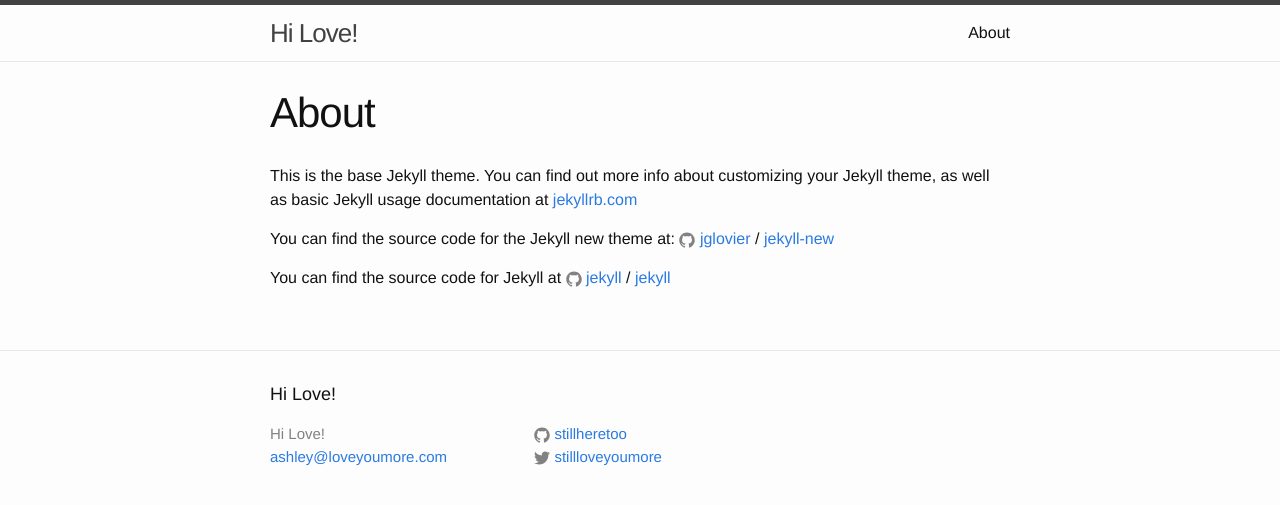
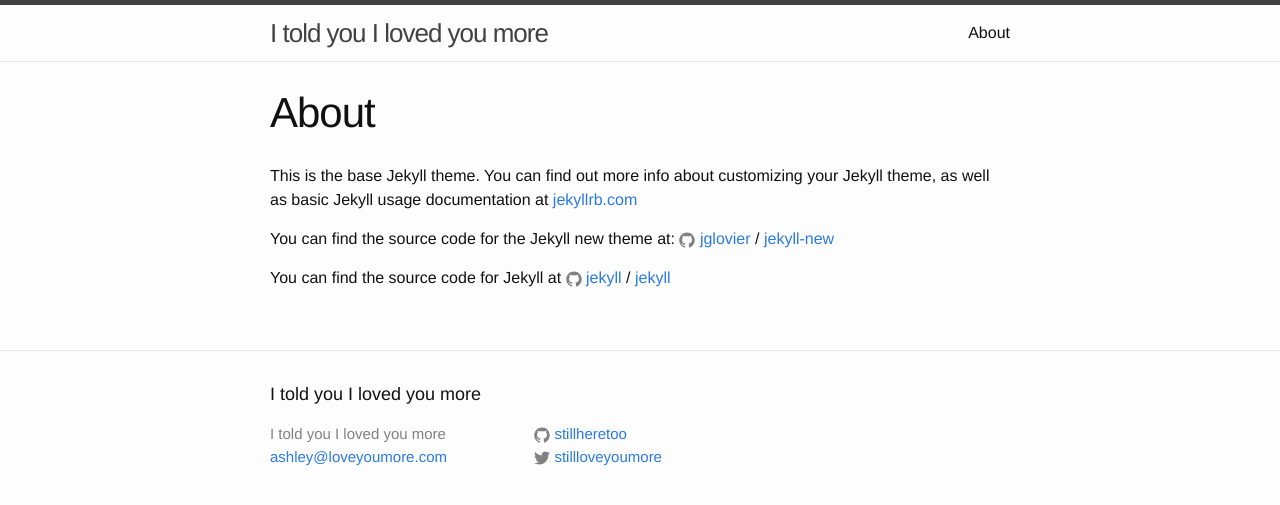
Before and after one commit to kingerik66/kingerik66.github.io, a Jekyll site: the page built from about.md, in a window 1280 px wide. Shown: the top 505 px of the page. Built offline with Jekyll 4.4.1, drawn with Linux system fonts in a browser that asks for light colours.

Commit message:
Update _config.yml

```diff
--- a/_config.yml
+++ b/_config.yml
@@ -6,7 +6,7 @@
 # 'jekyll serve'. If you change this file, please restart the server process.
 
 # Site settings
-title: Hi Love!
+title: I told you I loved you more
 email: ashley@loveyoumore.com
 description: > # this means to ignore newlines until "baseurl:"
 
```
